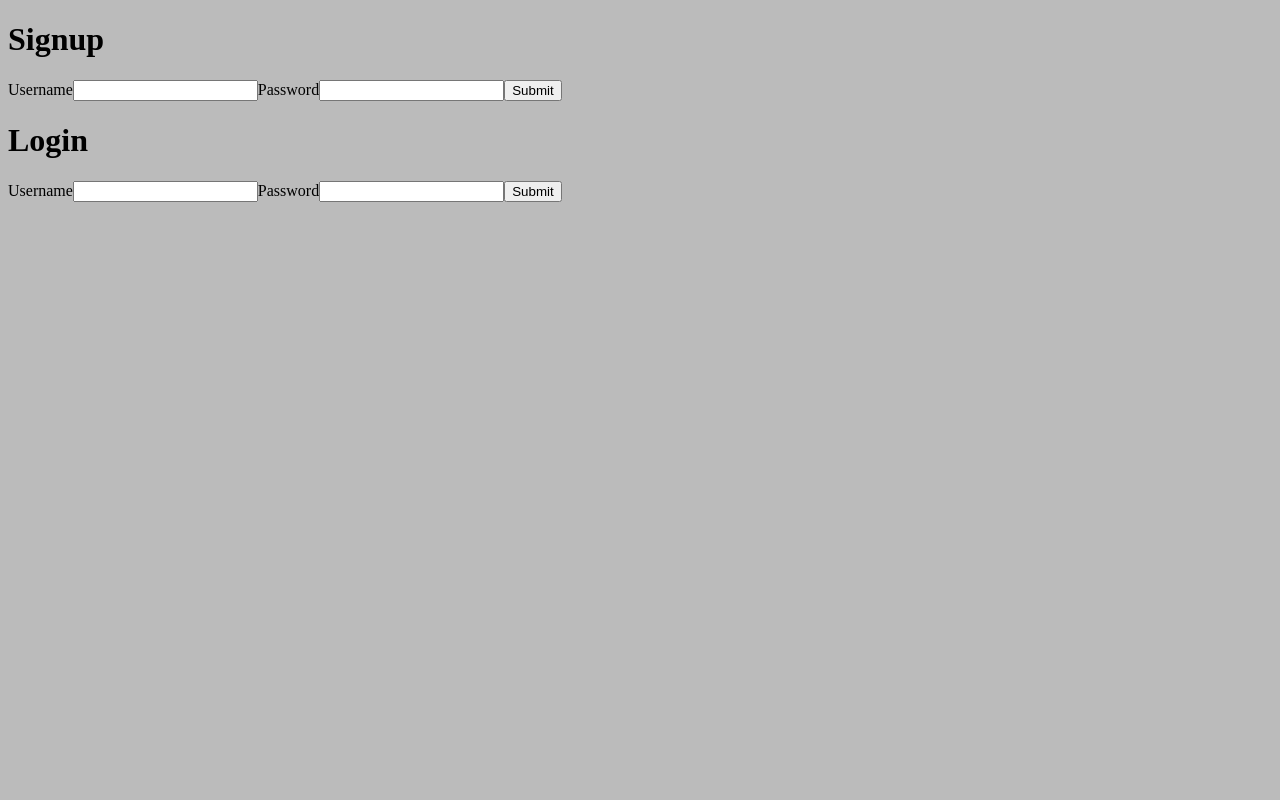
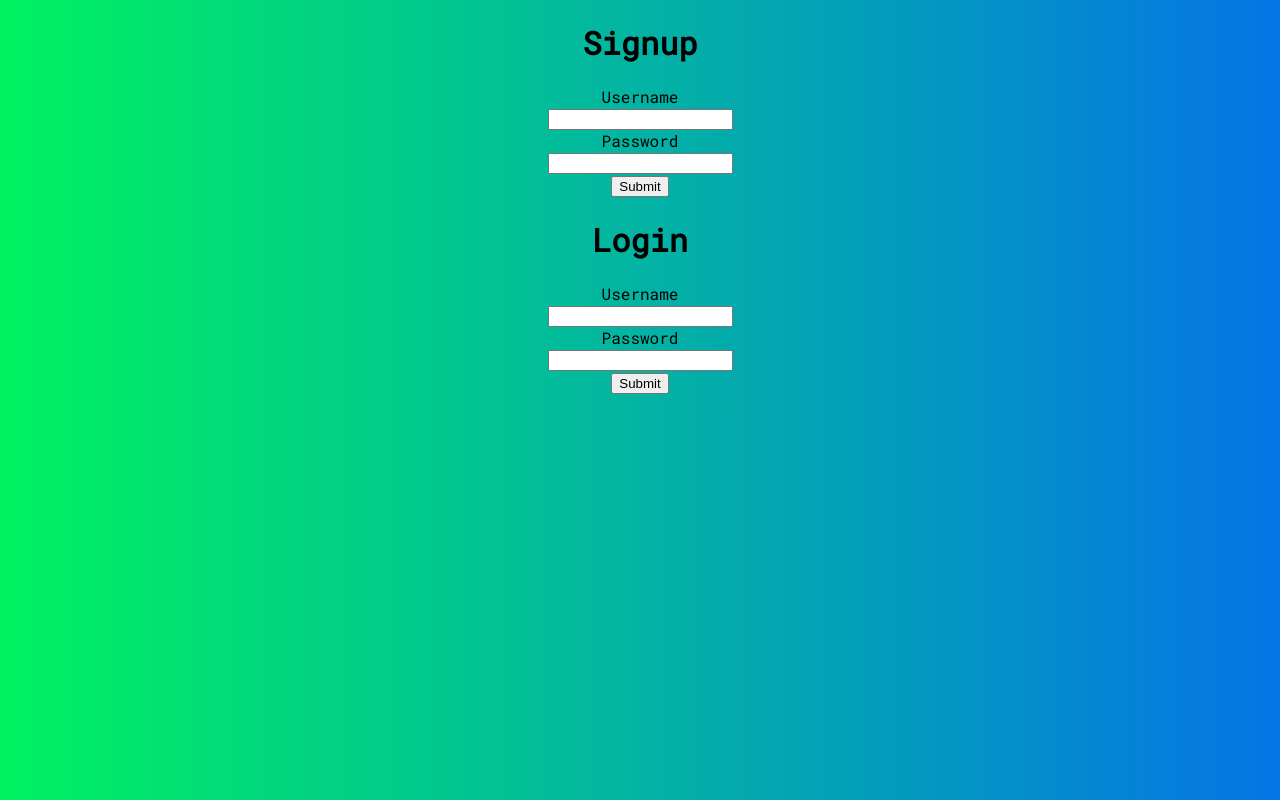
Before and after one commit to superturboryan/Full-Stack-Chat, a React app in the folder frontend/: page / in a window 1280 px wide. Built offline with nearby package versions, Linux system fonts and the light colour scheme; no server answers.

Commit message:
add gradient background and roboto font

```diff
--- a/frontend/src/Login.jsx
+++ b/frontend/src/Login.jsx
@@ -57,12 +57,12 @@ class UnconnectedLogin extends Component {
    render = () => {
       return (
          <form onSubmit={this.handleSubmit}>
-            Username
-            <input type="text" onChange={this.handleUsernameChange} />
-            Password
-            <input type="text" onChange={this.handlePasswordChange} />
-            <input type="submit" />
-         </form>
+            <div>Username</div>
+            <div><input type="text" onChange={this.handleUsernameChange} /></div>
+            <div>Password</div>
+            <div><input type="text" onChange={this.handlePasswordChange} /></div>
+            <div><input type="submit" /></div>
+         </form >
       )
    }
 }
--- a/frontend/src/Signup.jsx
+++ b/frontend/src/Signup.jsx
@@ -74,11 +74,11 @@ class UnconnectedSignup extends Component {
    render = () => {
       return (
          <form onSubmit={this.handleSubmit}>
-            Username
-            <input type="text" onChange={this.handleUsernameChange} />
-            Password
-            <input type="text" onChange={this.handlePasswordChange} />
-            <input type="submit" />
+            <div>Username</div>
+            <div><input type="text" onChange={this.handleUsernameChange} /></div>
+            <div>Password</div>
+            <div><input type="text" onChange={this.handlePasswordChange} /></div>
+            <div><input type="submit" /></div>
          </form>
       )
    }
--- a/frontend/src/index.jsx
+++ b/frontend/src/index.jsx
@@ -8,6 +8,7 @@ import "./main.css"
 ReactDOM.render(
    <Provider store={store}>
       <App />
+      <link href="https://fonts.googleapis.com/css?family=Roboto+Mono" rel="stylesheet"></link>
    </Provider>,
    document.getElementById("root")
 )
--- a/frontend/src/main.css
+++ b/frontend/src/main.css
@@ -1,3 +1,5 @@
 body {
-    background-color: #bbb;
+    background: linear-gradient(to right, #00f260, #0575e6);
+    text-align: center;
+    font-family: 'Roboto Mono', monospace;
 }
```
